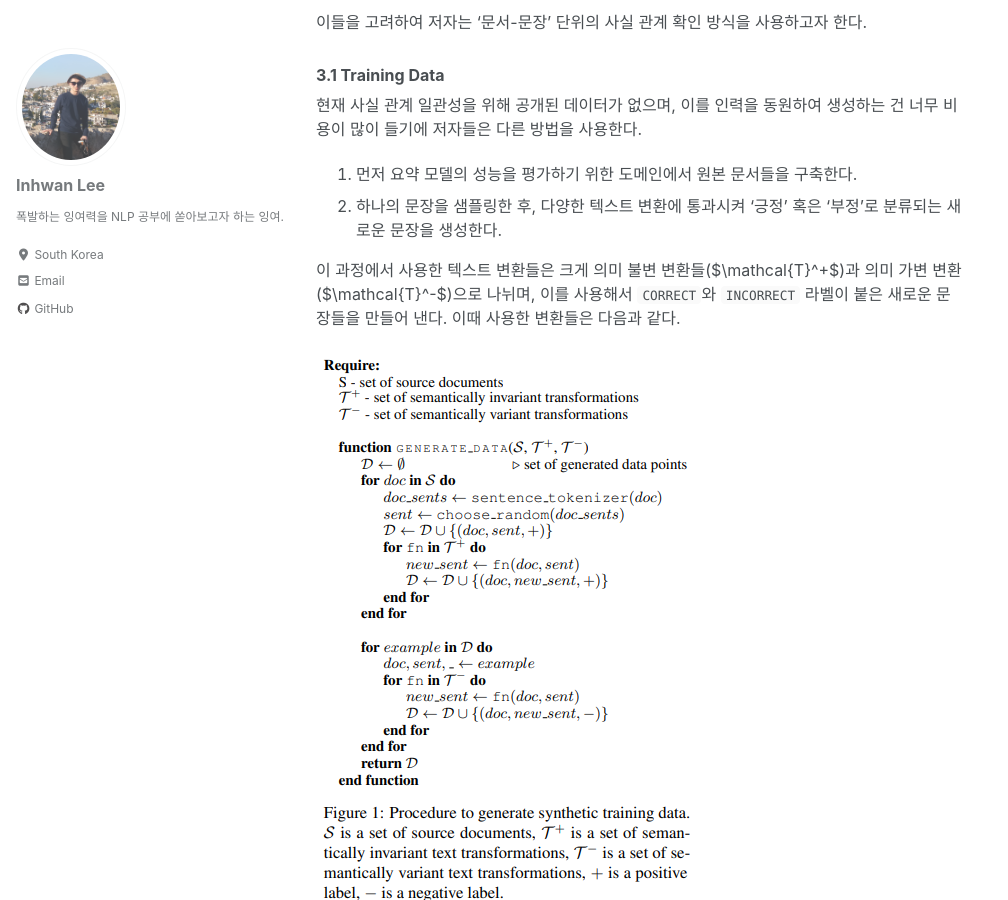
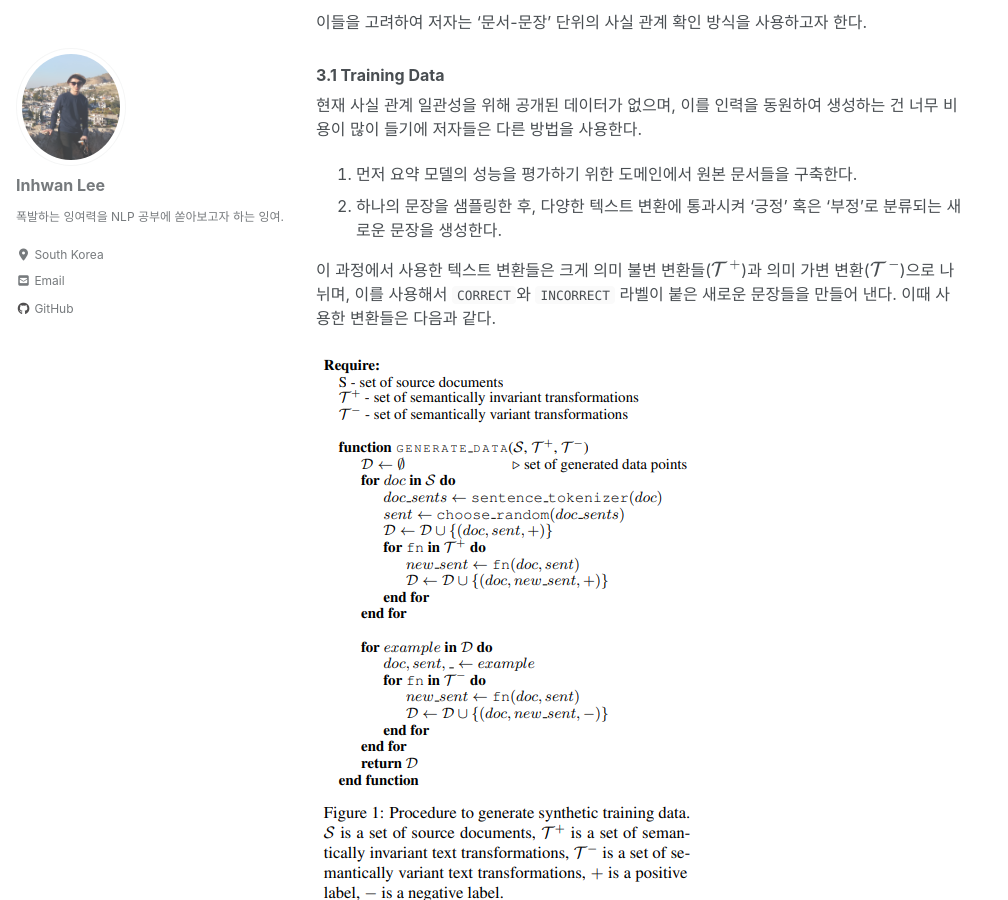
Before and after one commit to lih0905/lih0905.github.io, a Jekyll site: the page built from _posts/2021-02-06-EvaluatingtheFactualConsistency.md, in a window 1280 px wide and 900 px high, scrolled down 1480 px. Shown: the whole window, without its empty margins (0-1008 px from the left). Built offline with Jekyll 4.4.1, drawn with Linux system fonts in a browser that asks for light colours; cached includes are drawn as plain includes; nearby versions of some CDN libraries; comment, search, counter and statistics services are not loaded.

```diff
--- a/_posts/2021-02-06-EvaluatingtheFactualConsistency.md
+++ b/_posts/2021-02-06-EvaluatingtheFactualConsistency.md
@@ -55,7 +55,7 @@
 1. 먼저 요약 모델의 성능을 평가하기 위한 도메인에서 원본 문서들을 구축한다.
 1. 하나의 문장을 샘플링한 후, 다양한 텍스트 변환에 통과시켜 '긍정' 혹은 '부정'로 분류되는 새로운 문장을 생성한다.
 
-이 과정에서 사용한 텍스트 변환들은 크게 의미 불변 변환들($\mathcal{T}^+$)과 의미 가변 변환($\mathcal{T}^-$)으로 나뉘며, 이를 사용해서 `CORRECT`와 `INCORRECT` 라벨이 붙은 새로운 문장들을 만들어 낸다. 이때 사용한 변환들은 다음과 같다.
+이 과정에서 사용한 텍스트 변환들은 크게 의미 불변 변환들($$\mathcal{T}^+$$)과 의미 가변 변환($$\mathcal{T}^-$$)으로 나뉘며, 이를 사용해서 `CORRECT`와 `INCORRECT` 라벨이 붙은 새로운 문장들을 만들어 낸다. 이때 사용한 변환들은 다음과 같다.
 
 ![Fig.1](https://github.com/lih0905/lih0905.github.io/blob/master/_posts/images/210206/fig1.png?raw=true)
 
```
Also changed, not shown: other parts of _posts/2021-02-06-EvaluatingtheFactualConsistency.md (+1 -1 lines).
